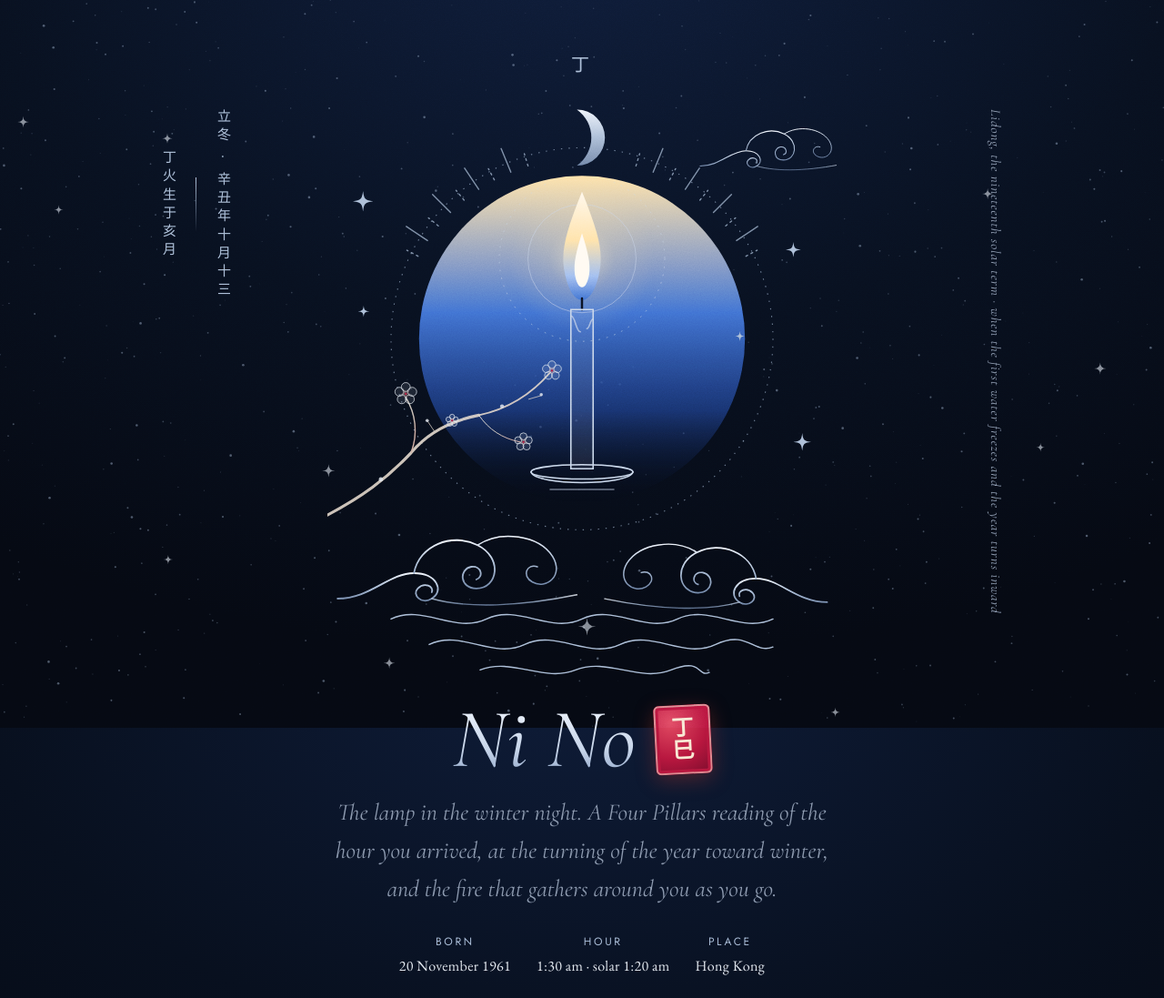
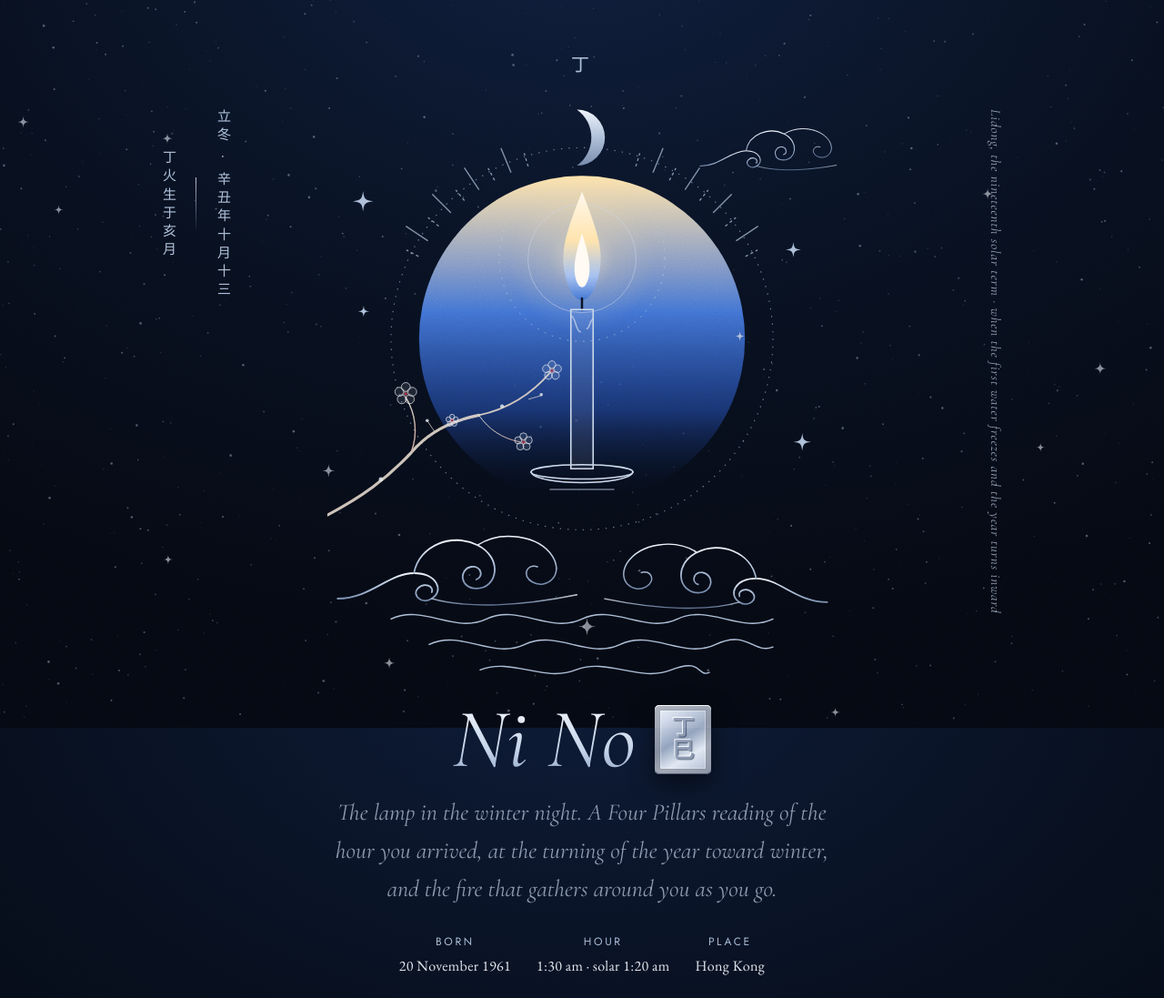
Before and after one commit to janekate/janekate.github.io, a plain HTML site: page nino/index.html in a window 1280 px wide. Shown: the top 1097 px of the page at 91% size. Drawn offline with nearby package versions, Linux system fonts and the light colour scheme.

Commit message:
Match shared formatting: straight embossed seal, no boxes in The Decade Ahead or on peak ledger years
Co-Authored-By: Claude Opus 5.5 <noreply@anthropic.com>
Claude-Session: https://claude.ai/code/session_01Yb3va2pC5PBMgGcJyFQ9EJ

```diff
--- a/nino/index.html
+++ b/nino/index.html
@@ -305,9 +305,11 @@ main{overflow-x:clip}
 .hero{position:relative;padding-top:56px}
 .hero-art{width:min(560px,94vw)}
 .hero h1{display:inline-flex;align-items:center;gap:22px;background:linear-gradient(180deg,#f4f8ff,#c8d6ea 60%,#7f97bf);-webkit-background-clip:text;background-clip:text;color:transparent}
-.seal{display:inline-flex;flex-direction:column;align-items:center;justify-content:center;width:62px;height:76px;border-radius:6px;
-  background:radial-gradient(circle at 30% 25%,#e04a62,var(--seal) 55%,#7a0c2c);color:#f8e9d4;font-family:var(--han);font-weight:900;font-size:24px;line-height:1.05;
-  box-shadow:inset 0 0 0 2px rgba(248,233,212,.55),inset 0 0 0 5px var(--seal),0 6px 22px rgba(194,58,43,.35);-webkit-text-fill-color:#f8e9d4;transform:rotate(-3deg);font-style:normal}
+.seal{display:inline-flex;flex-direction:column;align-items:center;justify-content:center;width:62px;height:76px;border-radius:5px;
+  background:linear-gradient(150deg,#f5f8fd 0%,#cdd7e8 22%,#94a4be 48%,#e1e8f3 70%,#a5b3c9 100%);font-family:var(--han);font-weight:900;font-size:24px;line-height:1.05;
+  -webkit-text-fill-color:#8c9ab3;color:#8c9ab3;text-shadow:-1px -1px 0 rgba(255,255,255,.95),1px 1px 1px rgba(28,38,62,.6);
+  box-shadow:inset 0 1px 0 rgba(255,255,255,.95),inset 0 -1px 0 rgba(28,38,62,.55),inset 0 0 0 5px rgba(255,255,255,.1),inset 0 0 0 6px rgba(28,38,62,.4),inset 0 0 0 7px rgba(255,255,255,.35),0 10px 26px rgba(0,0,0,.5);
+  transform:none;font-style:normal}
 .vcol{position:absolute;top:120px;writing-mode:vertical-rl;font-family:var(--han);color:var(--gold);letter-spacing:.35em;font-size:15px;line-height:2}
 .vcol.l{left:max(24px,calc(50% - 470px))}
 .vcol.r{right:max(24px,calc(50% - 470px));font-family:var(--display);font-style:italic;letter-spacing:.06em;font-size:15px;color:var(--mist)}
@@ -324,6 +326,8 @@ main{overflow-x:clip}
 @media (max-width:960px){.trio{grid-template-columns:1fr}.trio .mid{order:-1}}
 .lrow.peak{box-shadow:none!important;background:none!important}
 .lrow.peak .y::after{content:"\2726";font-size:13px;color:var(--gold);vertical-align:super;margin-left:5px}
+/* Abundance ledger: peak years marked by their moons alone */
+.lrow.peak{background:none!important;box-shadow:none!important}
 </style>
 </head>
 <body>
```
